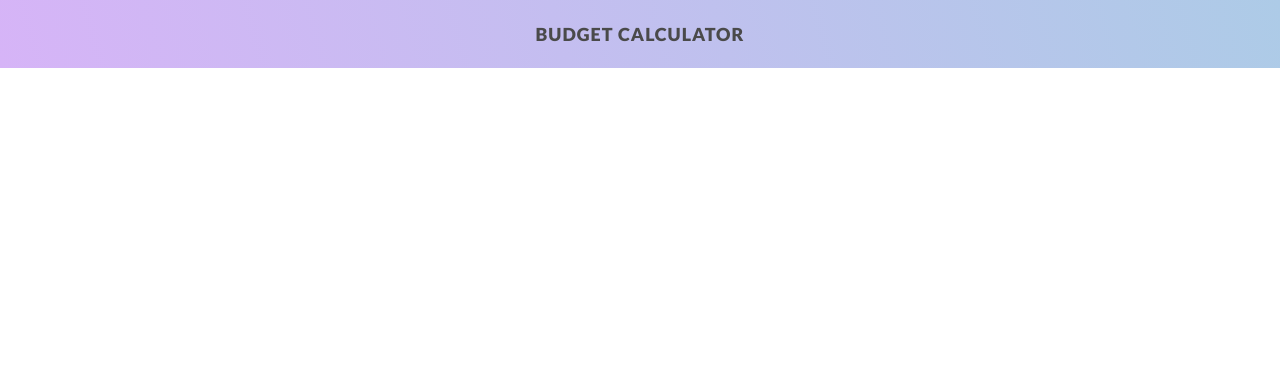
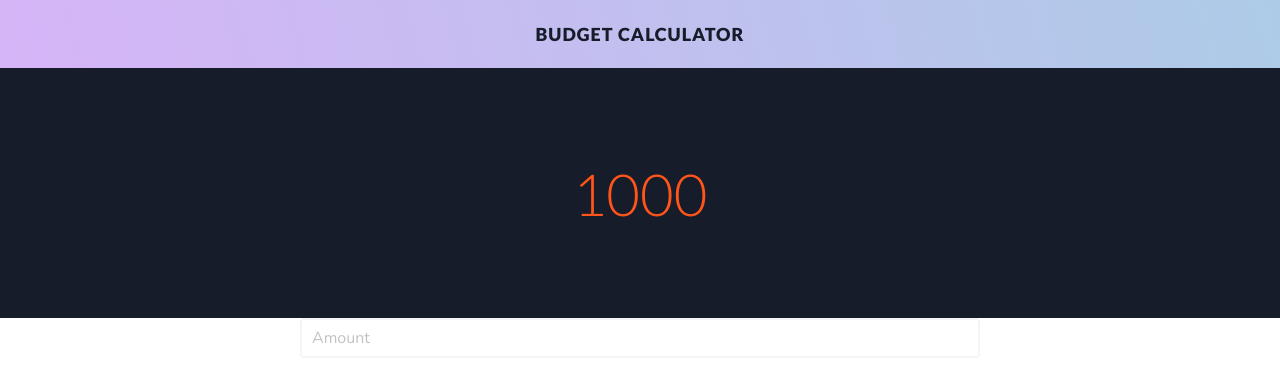
Before and after one commit to firojkabir/budget-calc-angular, an Angular app: page / in a window 1280 px wide. Shown: the top 382 px of the page. Built offline with nearby package versions, Linux system fonts and the light colour scheme.

Commit message:
Create section for the amount

```diff
--- /dev/null
+++ b/src/app/add-item-form/add-item-form.component.html
@@ -0,0 +1,11 @@
+<form>
+  <div class="field is-horizontal">
+    <div class="field-body">
+      <div class="field">
+        <p class="control">
+          <input type="number" class="input" placeholder="Amount" />
+        </p>
+      </div>
+    </div>
+  </div>
+</form>
--- /dev/null
+++ b/src/app/add-item-form/add-item-form.component.ts
@@ -0,0 +1,15 @@
+import { Component, OnInit } from '@angular/core';
+
+@Component({
+  selector: 'app-add-item-form',
+  templateUrl: './add-item-form.component.html',
+  styleUrls: ['./add-item-form.component.scss']
+})
+export class AddItemFormComponent implements OnInit {
+
+  constructor() { }
+
+  ngOnInit(): void {
+  }
+
+}
--- a/src/app/app.module.ts
+++ b/src/app/app.module.ts
@@ -4,11 +4,13 @@ import { BrowserModule } from '@angular/platform-browser';
 import { AppRoutingModule } from './app-routing.module';
 import { AppComponent } from './app.component';
 import { MainPageComponent } from './main-page/main-page.component';
+import { AddItemFormComponent } from './add-item-form/add-item-form.component';
 
 @NgModule({
   declarations: [
     AppComponent,
-    MainPageComponent
+    MainPageComponent,
+    AddItemFormComponent
   ],
   imports: [
     BrowserModule,
--- a/src/app/main-page/main-page.component.html
+++ b/src/app/main-page/main-page.component.html
@@ -1,3 +1,13 @@
 <div class="top-bar">
   <h1>Budget Calculator</h1>
 </div>
+
+<section class="total-budget-section">
+  <h2 class="red">1000</h2>
+</section>
+
+<section class="add-item-section">
+  <div class="add-item-container">
+    <app-add-item-form></app-add-item-form>
+  </div>
+</section>
--- a/src/app/main-page/main-page.component.scss
+++ b/src/app/main-page/main-page.component.scss
@@ -1,3 +1,5 @@
+@import "../../main-styles";
+
 .top-bar {
   display: flex;
   width: 100%;
@@ -13,6 +15,41 @@
     letter-spacing: 1px;
     font-weight: 900;
     text-transform: uppercase;
-    // color: $dark;
+    color: $dark;
   }
 }
+
+.total-budget-section {
+  display: flex;
+  height: 250px;
+  background: $dark;
+  // Horizontally and vertically center the text
+  justify-content: center;
+  align-items: center;
+
+  h2 {
+    font-family: "Lato";
+    font-weight: 300;
+    font-size: 58px;
+    color: white;
+
+    &.green {
+      color: lighten($green, 12%);
+    }
+
+    &.red {
+      color: lighten($red, 12%);
+    }
+  }
+}
+
+.add-item-section {
+  display: flex;
+  // Horizontally and vertically center the text
+  justify-content: center;
+  align-items: center;
+
+  .add-item-container {
+    width: 680px;
+  }
+}
```
Also changed, not shown: src/app/add-item-form/add-item-form.component.scss (added), 1 other file (tests, documents, lock files or other folders).
